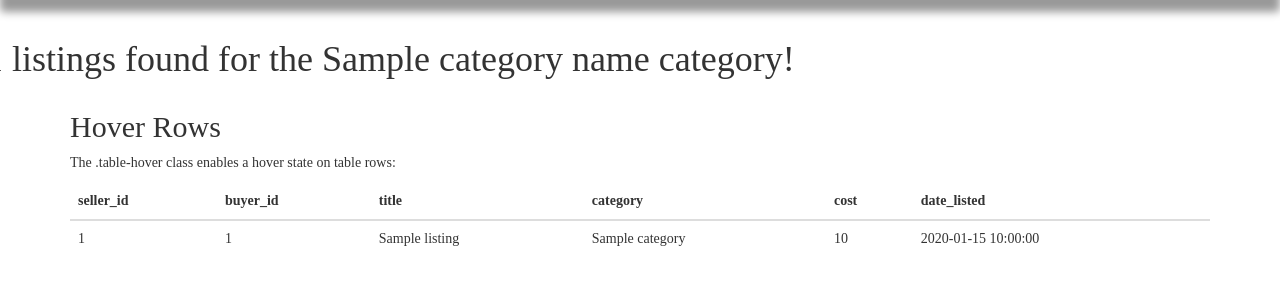
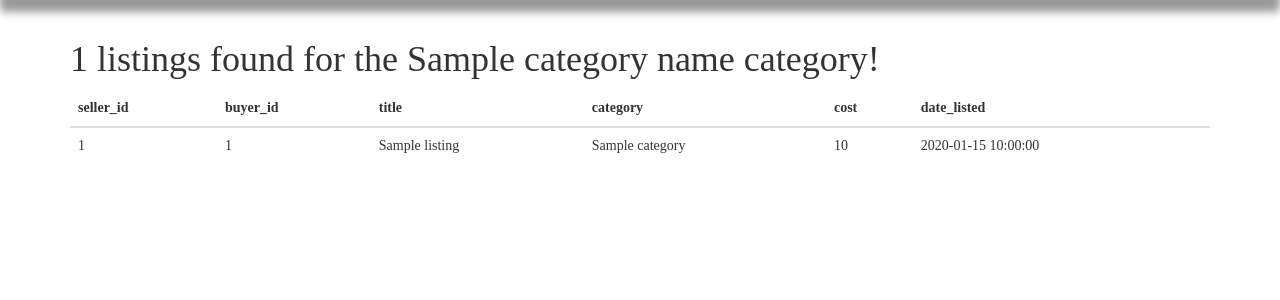
Before and after one commit to laurachevalier4/NoSwiping, a Python web app: template app/templates/category.html in a window 1280 px wide. Shown: the part 153-453 px from the top of the page. Run offline with Jinja, Linux system fonts and the light colour scheme; the template is opened without the code that fills it: most values are stand-ins (such as "Sample title", 1, 10 or a date in 2020); some libraries are stand-ins or nearby versions.

Commit message:
Clean up the message on categories.html

```diff
--- a/app/templates/category.html
+++ b/app/templates/category.html
@@ -1,9 +1,7 @@
 {% extends "base.html" %}
 {% block content %}
-<h1>{{ numOfListings }} listings found for the  {{ category_name }} category!</h1>
 <div class="container">
-    <h2>Hover Rows</h2>
-    <p>The .table-hover class enables a hover state on table rows:</p>
+     <h1>{{ numOfListings }} listings found for the  {{ category_name }} category!</h1>
     <table class="table table-hover">
         <thead>
             <tr>
```
